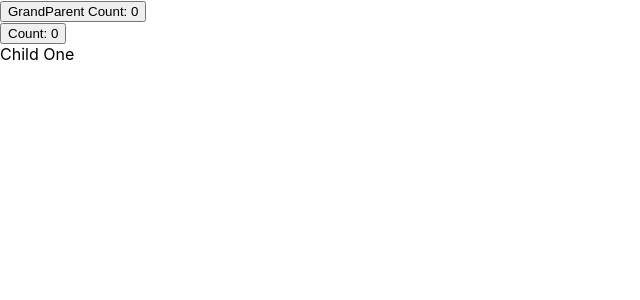
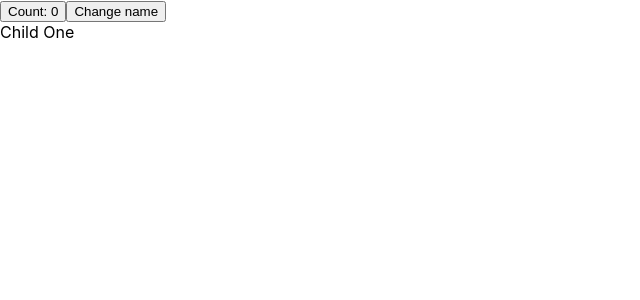
Before and after one commit to thepreakerebi/react-practice, a React (Create React App) app: page / in a window 1280 px wide. Shown: the top 300 px of the page, without its empty margins (0-640 px from the left). Built offline with nearby package versions, Linux system fonts and the light colour scheme.

Commit message:
render behaviour with react memo

```diff
--- a/src/App.js
+++ b/src/App.js
@@ -1,4 +1,4 @@
-import GrandParent from "./components/Optimization/GrandParent";
+import ParentTwo from "./components/Optimization/ParentTwo";
 
 
 
@@ -9,7 +9,7 @@ function App() {
 
   return (
     <div className="App">
-      <GrandParent />
+      <ParentTwo />
     </div>
 
   );
--- /dev/null
+++ b/src/components/Optimization/ChildTwo.js
@@ -0,0 +1,14 @@
+import React from 'react'
+
+const ChildTwo = () => {
+
+    console.log('ChildTwo rencer');
+
+  return (
+    <div>
+      Child One
+    </div>
+  )
+}
+
+export const MemoizedChildTwo = React.memo(ChildTwo);
--- /dev/null
+++ b/src/components/Optimization/ParentTwo.js
@@ -0,0 +1,19 @@
+import React, { useState } from 'react';
+import { MemoizedChildTwo } from './ChildTwo';
+
+const ParentTwo = () => {
+
+    const [count, setCount] = useState(0);
+    const [name, setName] = useState('John');
+    console.log('ParentTwo render');
+
+  return (
+    <div>
+      <button onClick={() => setCount(prevCount => prevCount + 1)}>Count: {count}</button>
+      <button onClick={() => setName('Constantine')}>Change name</button>
+      <MemoizedChildTwo name={name} />
+    </div>
+  )
+}
+
+export default ParentTwo
```
